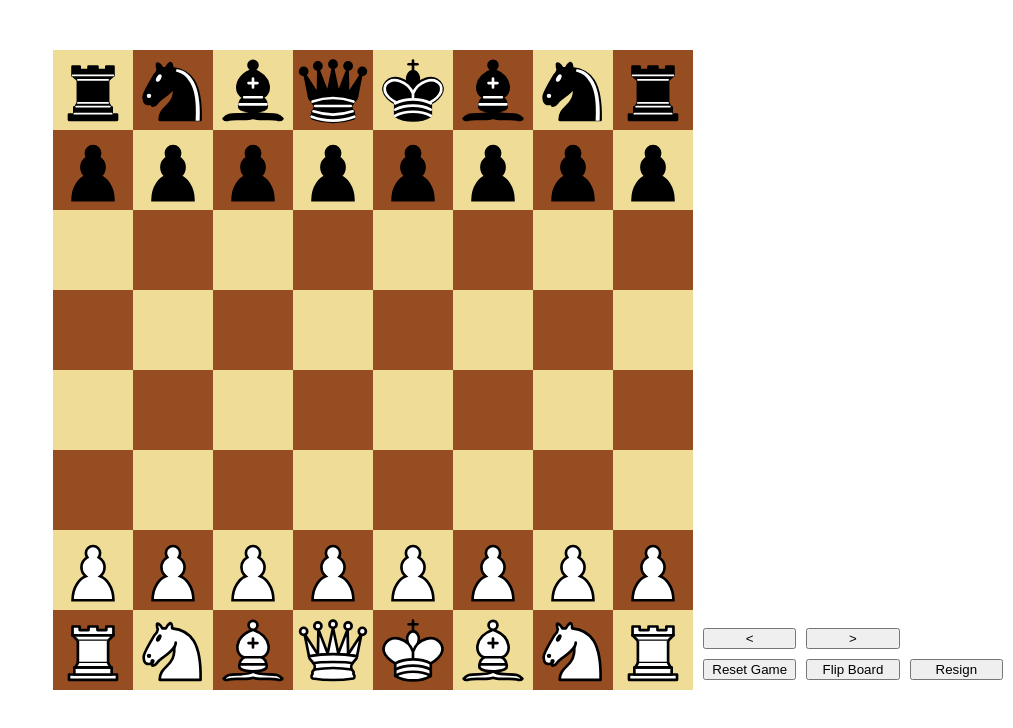
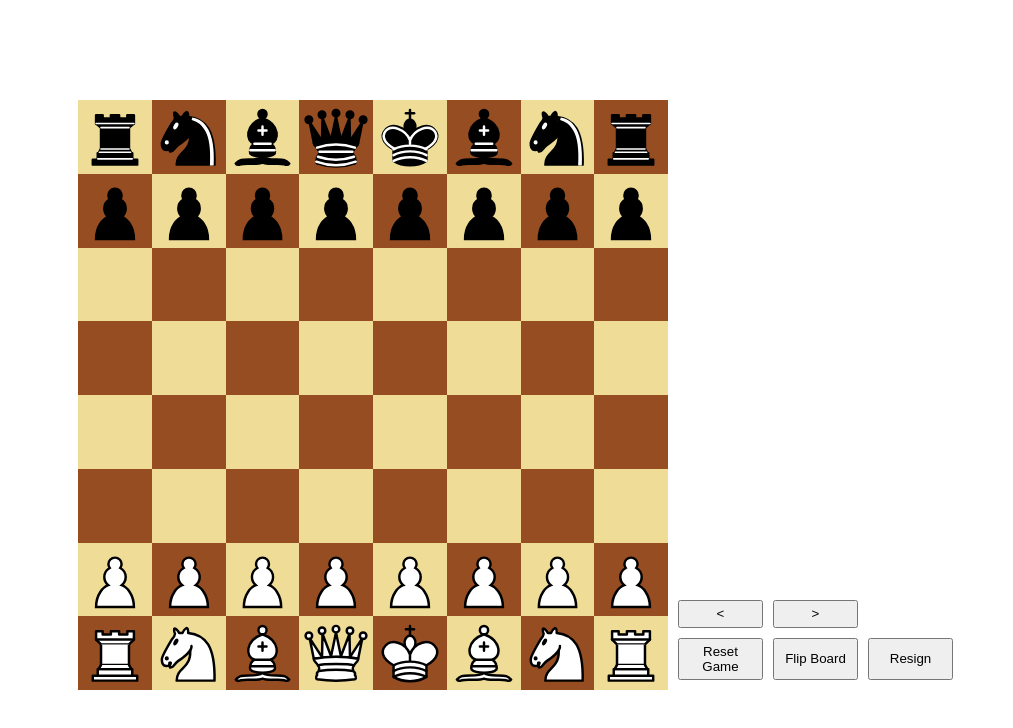
Before and after one commit to qstickmurph/js-chess, a plain HTML site: page js-chess/index.html in a window 1280 px wide. Shown: the whole page, without its empty margins (267-1280 px from the left). Drawn offline with Linux system fonts and the light colour scheme.

Commit message:
Fixed spacing

```diff
--- a/js-chess/index.css
+++ b/js-chess/index.css
@@ -16,15 +16,15 @@ body {
     display: grid;
     grid-template-columns: 1fr 2fr 1fr;
     grid-template-rows: auto;
-    padding-top: 50px;
-    padding-bottom: 50px;
+    padding: 100px 50px;
     width: 100%;
+    max-width: calc(100% - 2 * 50px);
     aspect-ratio: 2 / 1;
 }
 
 .chess-notation-container {
     display: grid;
-    grid-template-rows: 1fr auto;
+    grid-template-rows: 6fr 1fr;
     grid-auto-flow: rows;
     overflow: hidden;
     padding: 10px;
@@ -53,6 +53,10 @@ body {
     grid-auto-flow: rows;
     column-gap: 10px;
     row-gap: 10px;
+}
+
+.chess-buttons button {
+    height: 100%;
 }
 
 .chess-board {
```
